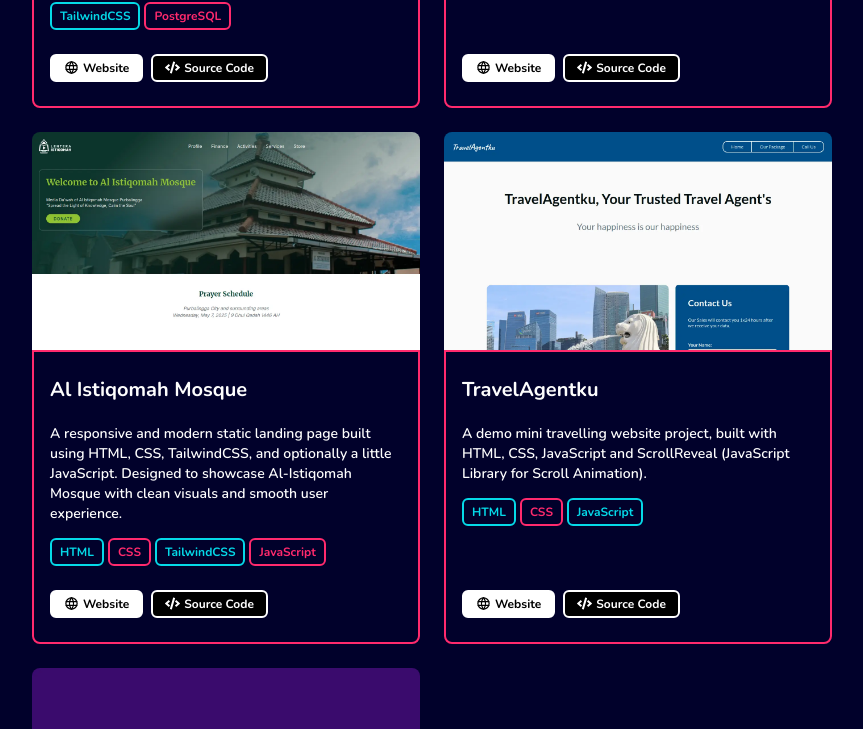
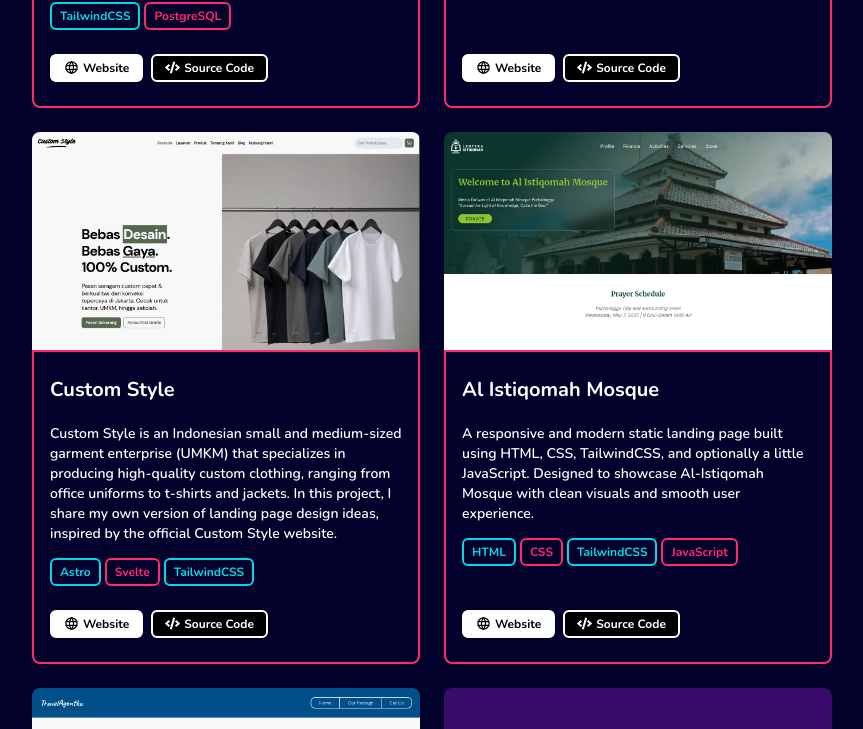
Before and after one commit to raulmaulidhino-dev/raulmaulidhino-portfolio, a React (Vite) app: page / in a window 1280 px wide. Shown: the part 5044-5773 px from the top of the page, without its empty margins (336-1199 px from the left). Built offline with nearby package versions, Linux system fonts and the light colour scheme.

Commit message:
feat: add new project on the Portfolio section: Custom Style Landing Page project

```diff
--- a/src/components/Portfolio.jsx
+++ b/src/components/Portfolio.jsx
@@ -10,6 +10,8 @@
 import ESBozzPreview_fallback from '../assets/previews/ESBozz-preview.png';
 import AlIstiqomahMosquePreview from '../assets/previews/AlIstiqomahMosque-preview.webp';
 import AlIstiqomahMosquePreview_fallback from '../assets/previews/AlIstiqomahMosque-preview.png';
+import CustomStylePreview from '../assets/previews/CustomStyle-preview.webp';
+import CustomStylePreview_fallback from '../assets/previews/CustomStyle-preview.png';
 
 export default function Portfolio() {
   let projects = [
@@ -30,6 +32,15 @@
       description: 'Homify is a prototype smart home website. This single page website is created by me and my friend, Fathur (@siddiqfathurahman) as a submission for INSYFEST 2024 Web Development Competition.',
       labels: ['React', 'JavaScript', 'TailwindCSS'],
       sourceLink: 'https://github.com/raulmaulidhino-dev/homify'
+    },
+    {
+      preview: CustomStylePreview,
+      preview_fallback: CustomStylePreview_fallback,
+      title: 'Custom Style',
+      link: 'https://cstmstyle-landing-page.vercel.app',
+      description: 'Custom Style is an Indonesian small and medium-sized garment enterprise (UMKM) that specializes in producing high-quality custom clothing, ranging from office uniforms to t-shirts and jackets. In this project, I share my own version of landing page design ideas, inspired by the official Custom Style website.',
+      labels: ['Astro', 'Svelte', 'TailwindCSS'],
+      sourceLink: 'https://github.com/raulmaulidhino-dev/Custom-Style-landing-page'
     },
     {
       preview: AlIstiqomahMosquePreview,
```
